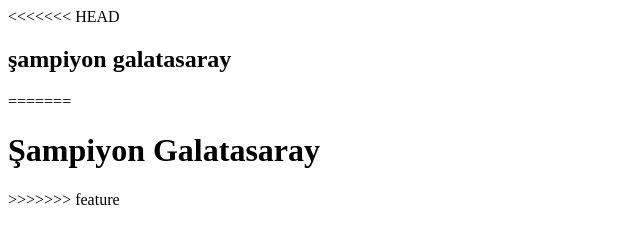
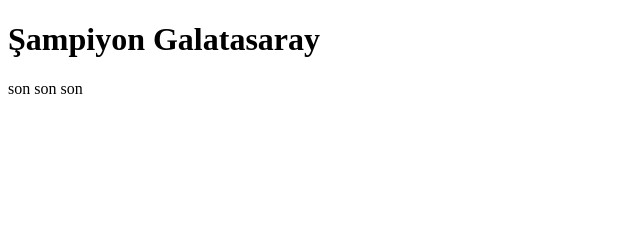
Before and after one commit to osmananik/proje, a plain HTML site: page index.html in a window 1280 px wide. Shown: the whole page, without its empty margins (0-640 px from the left). Drawn offline with Linux system fonts and the light colour scheme.

Commit message:
dosya eklendi

```diff
--- a/index.html
+++ b/index.html
@@ -6,11 +6,10 @@
     <title>Bulut Bilişim ve Devops Eğitim Kampi first</title>
 </head>
 <body>
-<<<<<<< HEAD
-<h2>şampiyon galatasaray</h2>
-=======
+
 <h1>Şampiyon Galatasaray</h1>
->>>>>>> feature
+
 
 </body>
 </html>
+son son son
```
